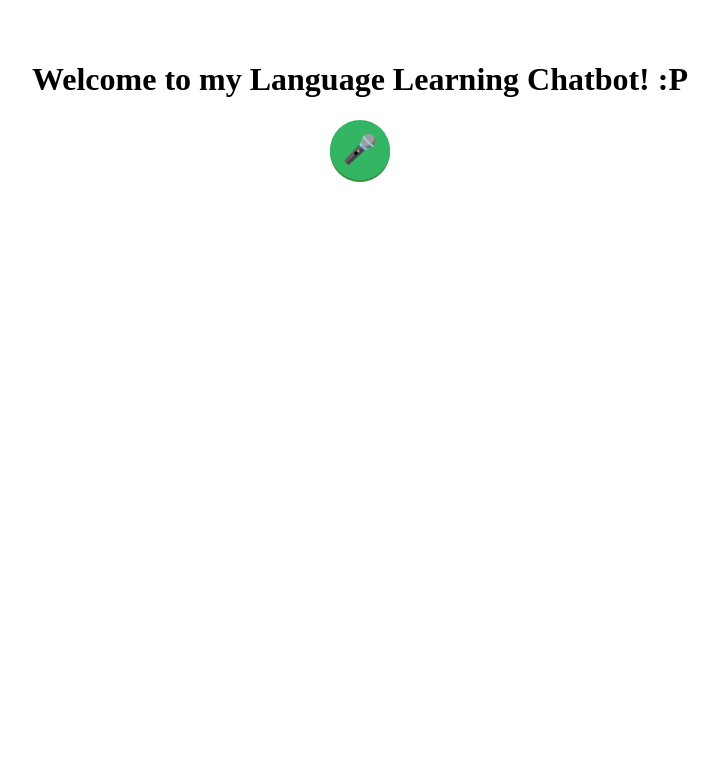
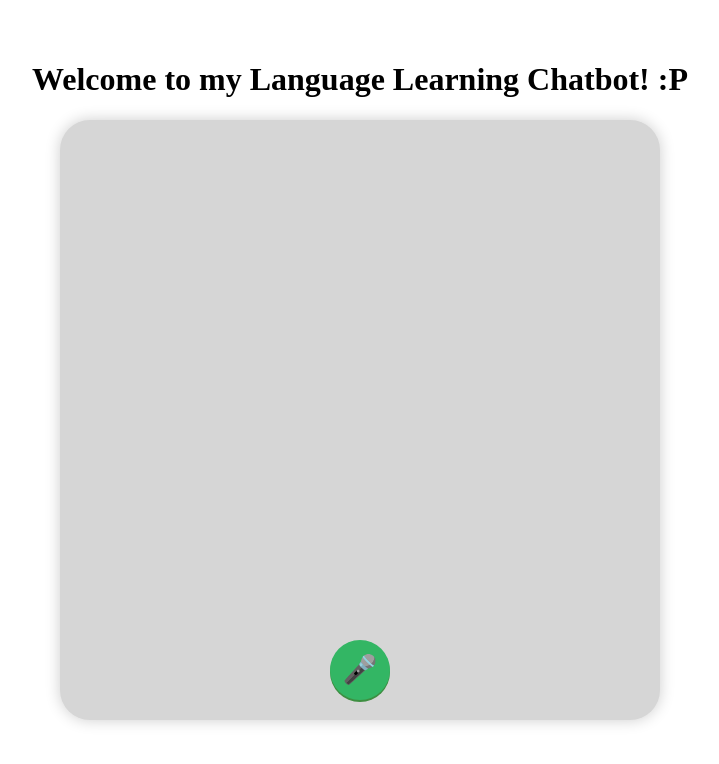
Before and after one commit to mmed3091/live-transcriber, a React (Vite) app in the folder language-chatbot/: page / in a window 1280 px wide. Shown: the top 764 px of the page, without its empty margins (280-999 px from the left). Built offline with nearby package versions, Linux system fonts and the light colour scheme.

Commit message:
basic chatbox implemented

```diff
--- a/language-chatbot/src/App.tsx
+++ b/language-chatbot/src/App.tsx
@@ -3,14 +3,15 @@ import reactLogo from './assets/react.svg'
 import viteLogo from '/vite.svg'
 import './App.css'
 import Header from './components/Header'
-import MicButton from './components/MicButton'
+import ChatBox from './components/ChatBox'
 
 function App() {
 
   return (
     <div>
       <Header/>
-      <MicButton/>
+      <ChatBox/>
+
 
     </div>
   )
--- a/language-chatbot/src/components/ChatBox.tsx
+++ b/language-chatbot/src/components/ChatBox.tsx
@@ -0,0 +1,14 @@
+import "../styles/ChatBox.css";
+import MicButton from "./MicButton";
+
+function ChatBox() {
+  return (
+    <div className="chat-container">
+      <div className="chatbox">
+        <MicButton/>
+      </div>
+    </div>
+  );
+}
+
+export default ChatBox;
--- /dev/null
+++ b/language-chatbot/src/styles/ChatBox.css
@@ -0,0 +1,18 @@
+.chat-container {
+    position: relative;
+    display: flex;
+    justify-content: center;
+    align-items:center;
+    background-color:white;
+}
+
+.chatbox {
+    position: relative;
+    width: 600px;
+    height: 600px;
+    background: rgb(214, 214, 214);
+    border-radius: 5%;
+    box-shadow: 0 0 15px rgba(0,0,0,0.2);
+    padding: 20px;
+    box-sizing: border-box;
+}
--- a/language-chatbot/src/styles/MicButton.css
+++ b/language-chatbot/src/styles/MicButton.css
@@ -1,4 +1,11 @@
 .mic-button {
+    position: absolute;
+    bottom: 20px;
+    left: 0;
+    right: 0;
+    margin: 0 auto;
+
+
     background-color: #33b664;
     border: none;
     border-radius: 50%;
```
